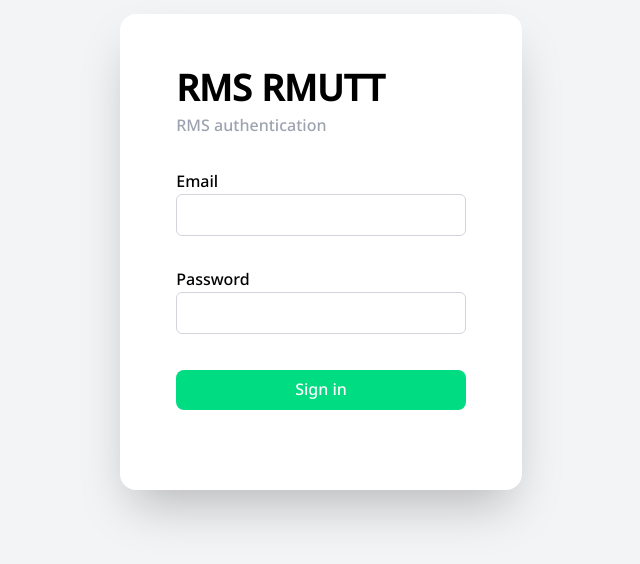
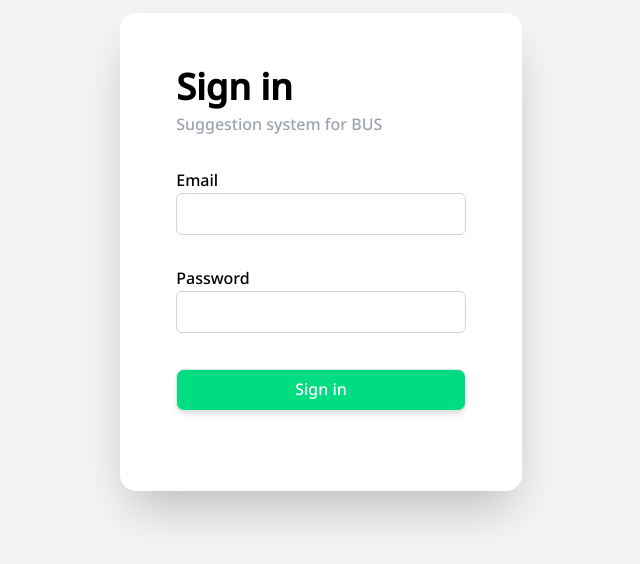
Before and after one commit to Sevasit/SSB-ADMIN, a Next.js app: page /login in a window 1280 px wide. Shown: the part 148-712 px from the top of the page, without its empty margins (319-959 px from the left). Built offline with nearby package versions, Linux system fonts and the light colour scheme; no server answers.

Commit message:
:bento: change layout and word

```diff
--- a/src/app/layout.tsx
+++ b/src/app/layout.tsx
@@ -14,8 +14,8 @@ import FontPrompt from "../../utils/customFonts";
 const inter = Inter({ subsets: ["latin"] });
 
 export const metadata: Metadata = {
-  title: "RMS-RMUTT",
-  description: "",
+  title: "SSB-BA",
+  description: "Suggestion system for BUS",
 };
 
 export default async function RootLayout({
--- a/src/app/login/page.tsx
+++ b/src/app/login/page.tsx
@@ -21,9 +21,9 @@ function Page({}: Props) {
       <div className="relative flex flex-col m-6 space-y-8 bg-white shadow-2xl rounded-2xl md:flex-row md:space-y-0">
         {/* <!-- left side --> */}
         <div className="flex flex-col justify-center p-8 md:p-14">
-          <span className="mb-1 text-4xl font-bold">RMS RMUTT</span>
+          <span className="mb-1 text-4xl font-bold">Sign in</span>
           <span className="font-light text-gray-400 mb-4">
-            RMS authentication
+            Suggestion system for BUS
           </span>
           <div className="py-4">
             <span className="mb-2 text-md">Email</span>
@@ -42,12 +42,12 @@ function Page({}: Props) {
               name="pass"
               id="pass"
               onChange={(e) => setPassword(e.target.value)}
-              className=" focus:text-[#00DC82] w-full p-2 border border-gray-300 rounded-md placeholder:font-light placeholder:text-gray-500"
+              className=" focus:text-[#00DC82] w-full p-2 border border-gray-300 rounded-md placeholder:font-light placeholder:text-gray-500 "
             />
           </div>
           <button
             onClick={submit}
-            className="w-full mt-5 transition delay-150 duration-300 bg-[#00DC82] text-white p-2 rounded-lg mb-6 hover:bg-[#f0f4f2] hover:text-black hover:border"
+            className="w-full mt-5 transition delay-150 duration-300 bg-[#00DC82] text-white p-2 rounded-lg mb-6 hover:bg-[#f0f4f2] border shadow-md hover:text-black hover:border"
           >
             Sign in
           </button>
```
